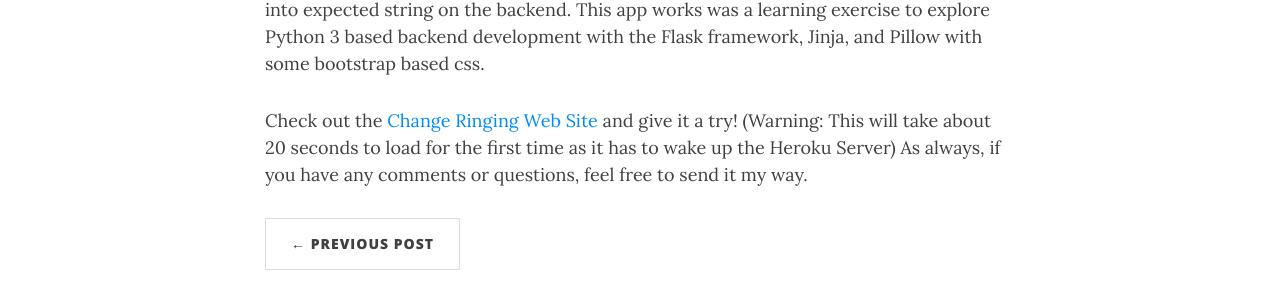
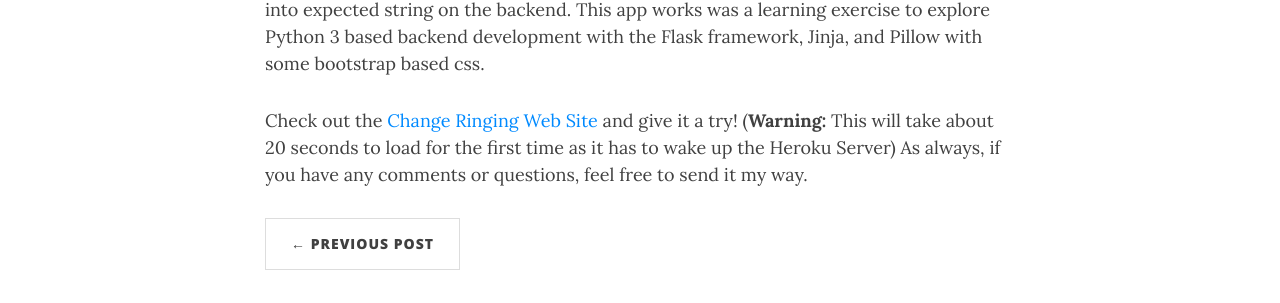
Before and after one commit to zebesta/zebesta.github.io, a Jekyll site: the page built from _posts/2016-11-28-changeringing.markdown, in a window 1280 px wide and 900 px high, scrolled down 572 px. Shown: the part 306-609 px from the top of the window. Built offline with Jekyll 4.4.1, drawn with Linux system fonts in a browser that asks for light colours; nearby versions of some CDN libraries.

Commit message:
added bold

```diff
--- a/_posts/2016-11-28-changeringing.markdown
+++ b/_posts/2016-11-28-changeringing.markdown
@@ -11,7 +11,7 @@
 The functional python script was interesting, but no average user would be able to interact with it from the command line. We chatted for a bit and decided to work on "webifying" the application with a Python tool I had been recently learning called [Flask][flask]. With a little but of server side rendered Jinja HTML, some python backend design, and some refactoring and error handling work from Myles, we put together a simple website that lets users experiment with Change Ringing and hear a midi sample of the output. Users can generate their own content using change ringing notation that is standardized into expected string on the backend. This app works was a learning exercise to explore Python 3 based backend development with the Flask framework, Jinja, and Pillow with some bootstrap based css.
 
 
-Check out the [Change Ringing Web Site][change-ringing] and give it a try! (Warning: This will take about 20 seconds to load for the first time as it has to wake up the Heroku Server) As always, if you have any comments or questions, feel free to send it my way.
+Check out the [Change Ringing Web Site][change-ringing] and give it a try! (**Warning:** This will take about 20 seconds to load for the first time as it has to wake up the Heroku Server) As always, if you have any comments or questions, feel free to send it my way.
 
 [change-ringing]: hhttps://change-ringing.herokuapp.com/
 [myles]: https://github.com/mylesdakan
```
